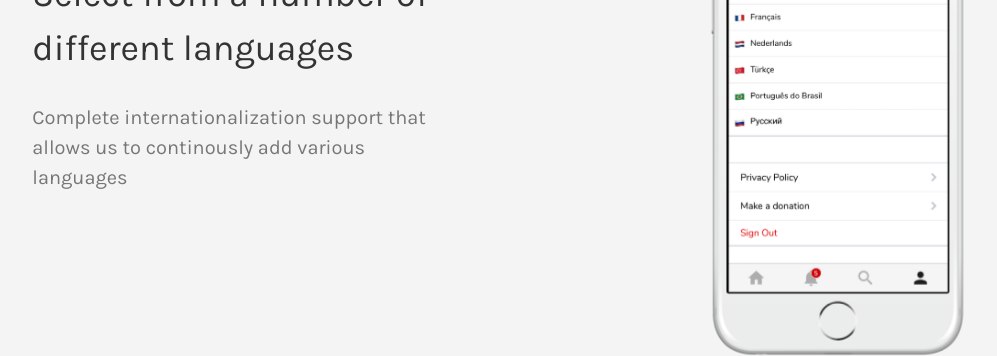
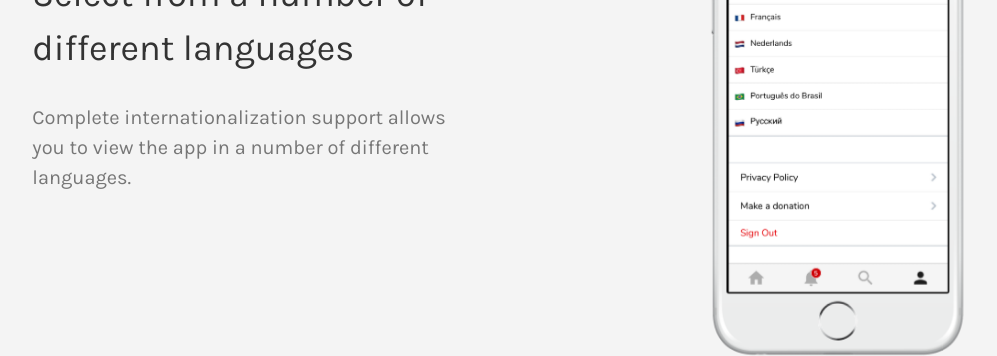
Before and after one commit to gitpoint/git-point-site, a Jekyll site: the page built from index.md, in a window 1280 px wide and 900 px high, scrolled down 2995 px. Shown: the part 154-510 px from the top of the window, without its empty margins (141-1138 px from the left). Built offline with Jekyll 4.4.1, drawn with Linux system fonts in a browser that asks for light colours.

Commit message:
Reword internalization line

```diff
--- a/_layouts/home.html
+++ b/_layouts/home.html
@@ -119,7 +119,7 @@ layout: default
         </h2>
 
         <p class="f6 f4-ns gray lh-copy mw7 mb5">
-          Complete internationalization support that allows us to continously add various languages
+          Complete internationalization support allows you to view the app in a number of different languages.
         </p>
       </div>
     </div>
```
